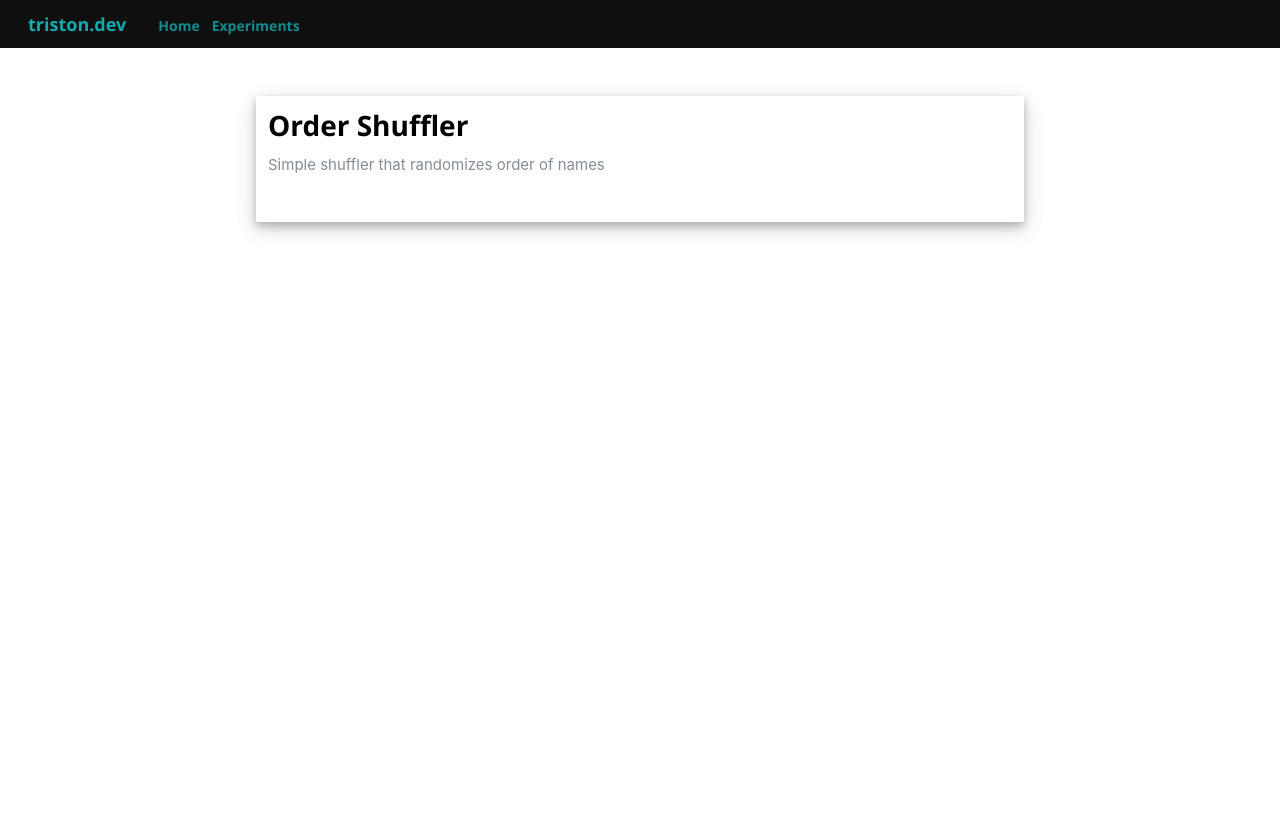
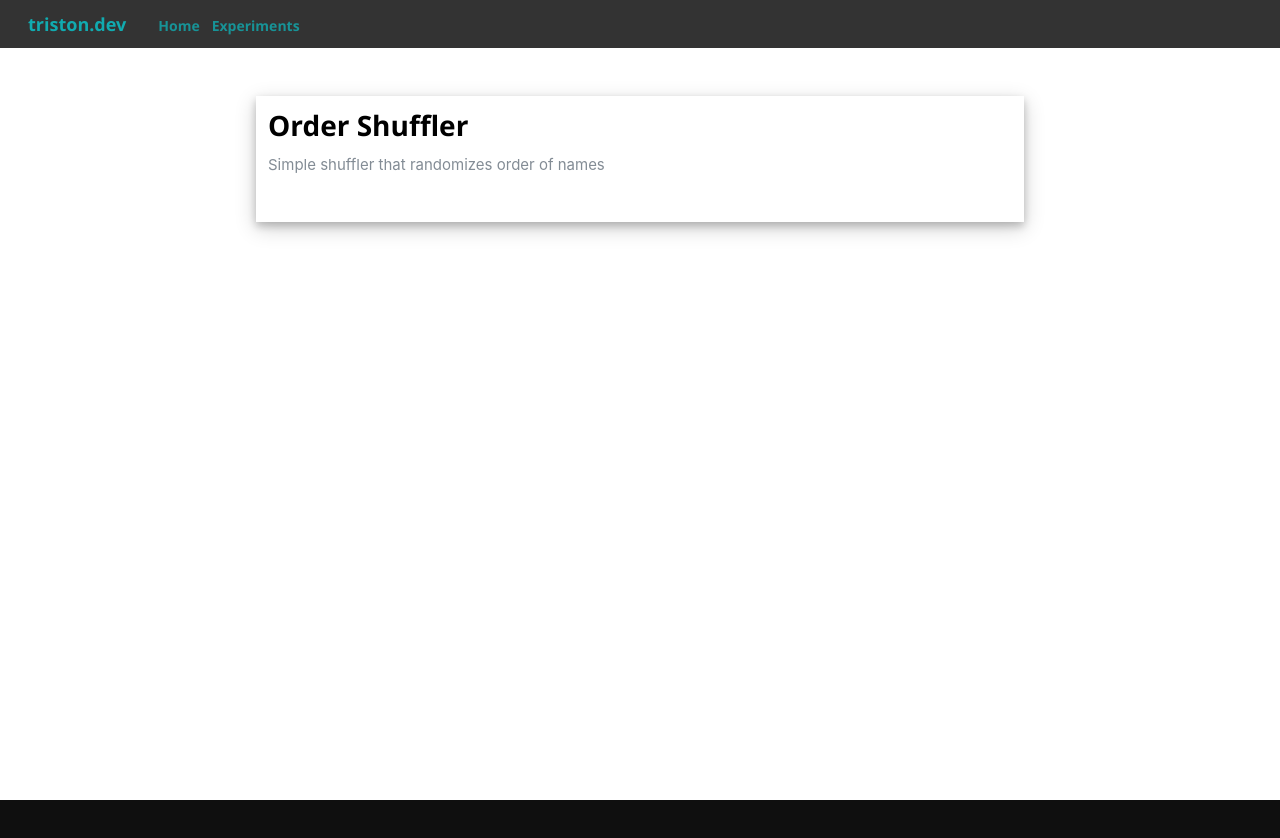
Before and after one commit to tristonpang/Online-Resume, a React (Create React App) app: page /experiments in a window 1280 px wide. Shown: the top 838 px of the page. After the commit the page ends 800 px from the top, so only its background shows below. Built offline with nearby package versions, Linux system fonts and the light colour scheme.

Commit message:
Ensure nav bar remains fixed

```diff
--- a/src/components/ExperimentEntry/ExperimentEntry.module.css
+++ b/src/components/ExperimentEntry/ExperimentEntry.module.css
@@ -7,4 +7,5 @@
   border-width: 2px;
   padding: 12px 12px;
   box-shadow: 0 4px 8px 0 rgba(0, 0, 0, 0.2), 0 6px 20px 0 rgba(0, 0, 0, 0.19);
+  margin-bottom: 20px;
 }
--- a/src/pages/Experiments/Experiments.js
+++ b/src/pages/Experiments/Experiments.js
@@ -7,7 +7,7 @@ import ExperimentEntry from '../../components/ExperimentEntry';
 const Experiments = () => {
   return (
     <>
-      <Navbar bg="dark" variant="dark" sticky="top" className={classes.navbar}>
+      <Navbar bg="dark" variant="dark" className={classes.navbar}>
         <Navbar.Brand href='/'>triston.dev</Navbar.Brand>
         <Nav className={classes.nav}>
           <Nav.Link href="/">Home</Nav.Link>
--- a/src/pages/Experiments/Experiments.module.css
+++ b/src/pages/Experiments/Experiments.module.css
@@ -4,6 +4,9 @@
   display: flex;
   align-items: center;
   padding-left: 28px;
+  position: fixed;
+  background-color: #333;
+  width: 100%;
 }
 
 .nav {
@@ -19,6 +22,6 @@
 
 .mainContentContainer {
   background-color: #fff;
-  height: 100vh;
-  padding: 48px 20%;
+  min-height: 100vh;
+  padding: 96px 20%;
 }
```
